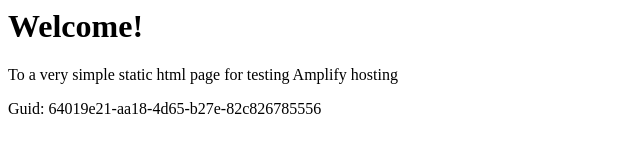
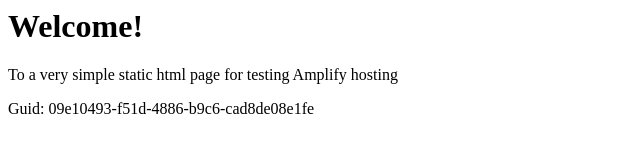
Before and after one commit to aws-aemilia-icn/Github-PR-Commit-Integration-Test-DoNotTouch-GitHubWebhookPushCanaryTest-v1-prod-ap-northeast-2, a website: page src/index.html in a window 1280 px wide. Shown: the full height of the page, 0-640 px from the left. Drawn offline with Linux system fonts and the light colour scheme.

Commit message:
commit from integ tests

```diff
--- a/src/index.html
+++ b/src/index.html
@@ -12,6 +12,6 @@
 <body>
     <h1>Welcome!</h1>
     <p>To a very simple static html page for testing Amplify hosting</p>
-    <p>Guid: 64019e21-aa18-4d65-b27e-82c826785556</p></body>
+    <p>Guid: 09e10493-f51d-4886-b9c6-cad8de08e1fe</p></body>
 
 </html>
```
